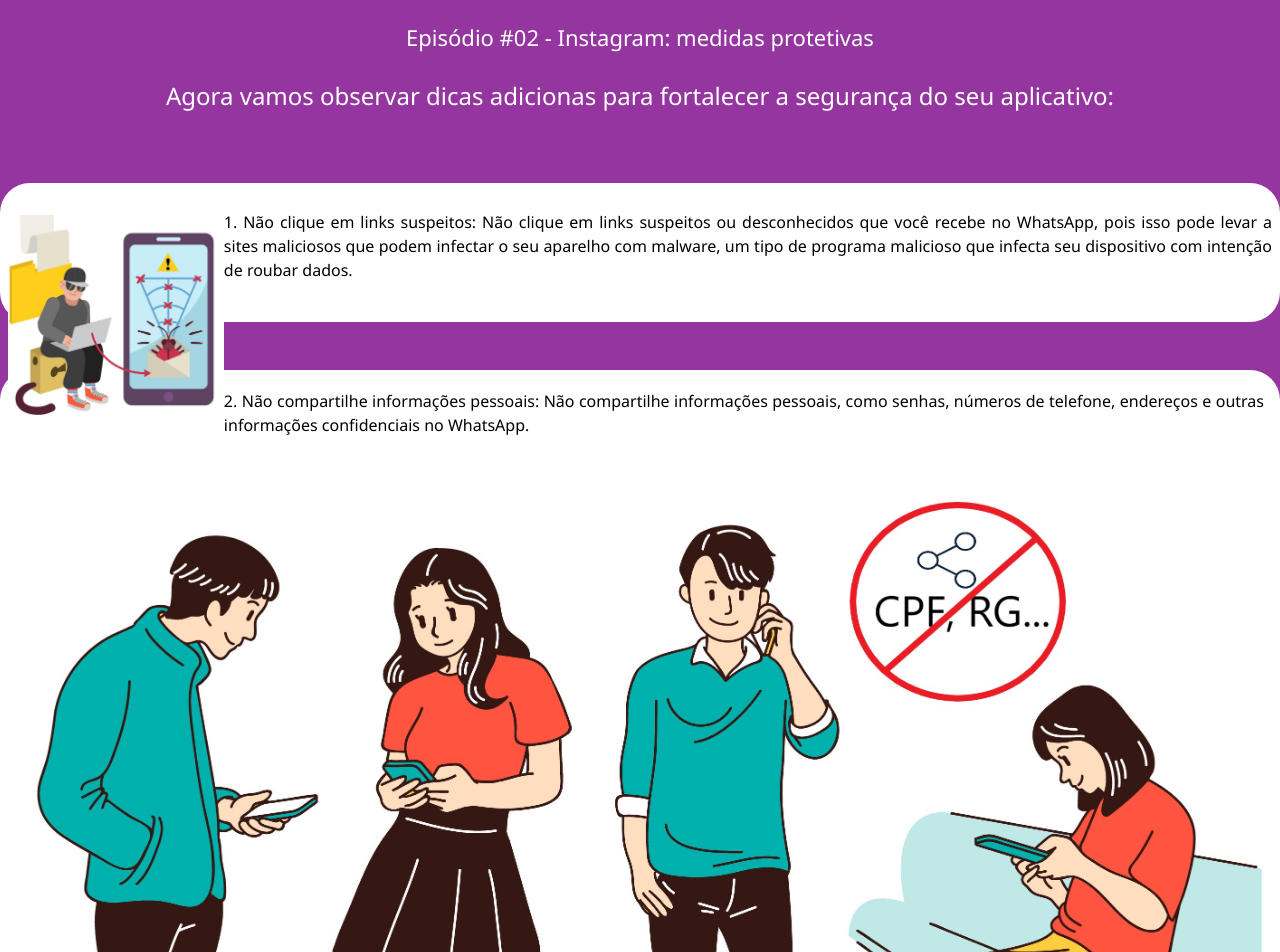
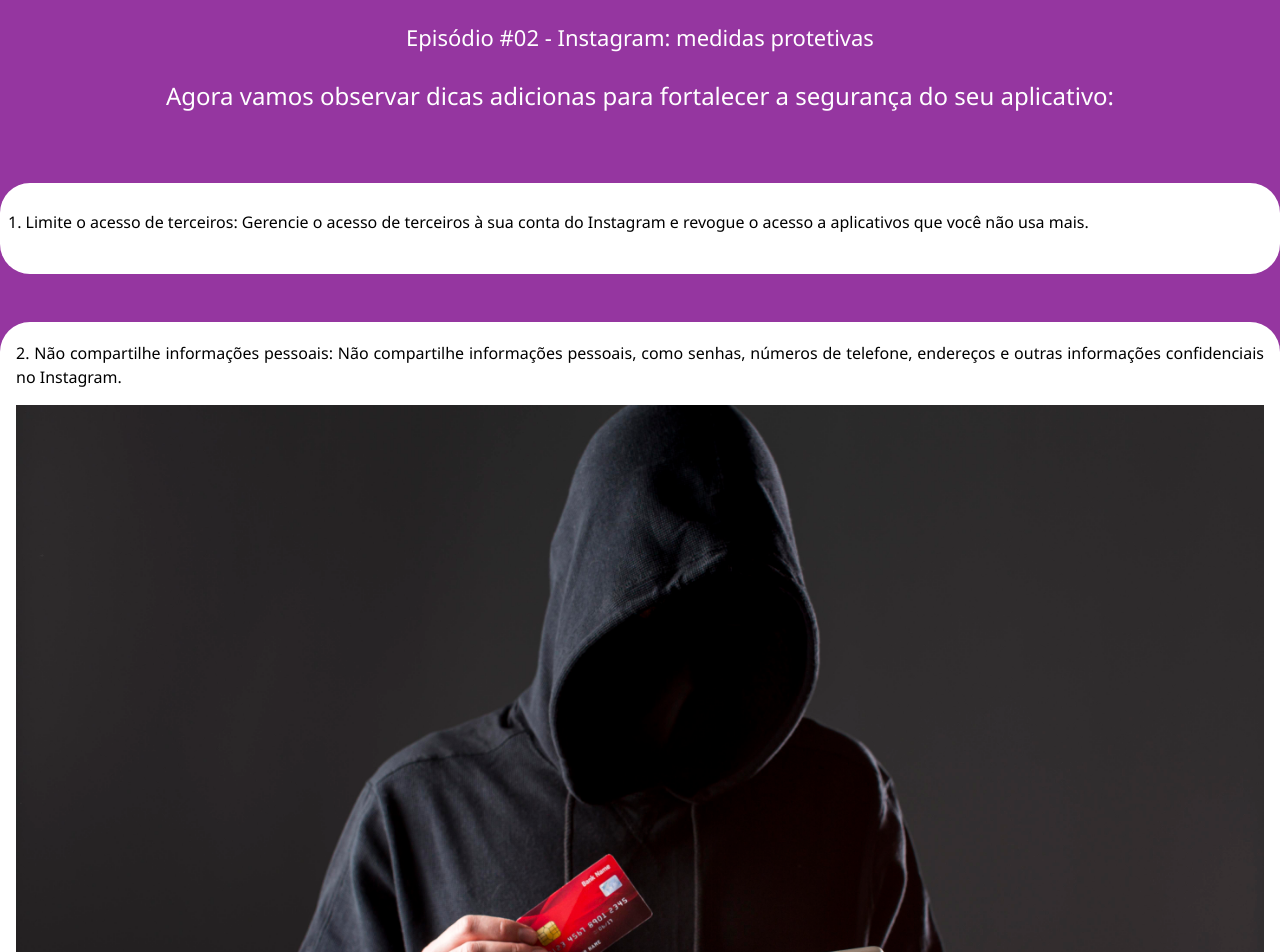
Before and after one commit to Andrengr0/Projeto-Material-Instrucional, a plain HTML site: page itela7.html in a window 1280 px wide. Shown: the top 952 px of the page. Drawn offline with nearby package versions, Linux system fonts and the light colour scheme.

Commit message:
corrections

```diff
--- a/itela7.html
+++ b/itela7.html
@@ -21,15 +21,14 @@
 
     <div class="box-write pt-4 pb-3 mt-5">
         <div class="p-2">
-            <img align="left" src="images/hacker_roubando_informacoes_celular.jpg" style="height: 200px;">
-            <p>1. Não clique em links suspeitos: Não clique em links suspeitos ou desconhecidos que você recebe no WhatsApp, pois isso pode levar a sites maliciosos que podem infectar o seu aparelho com malware, um tipo de programa malicioso que infecta seu dispositivo com intenção de roubar dados.</p>
+            <p>1. Limite o acesso de terceiros: Gerencie o acesso de terceiros à sua conta do Instagram e revogue o acesso a aplicativos que você não usa mais.</p>
          </div>
     </div><!-- box-write -->
 
     <div class="box-write p-3 pt-4 pb-3 mt-5">
         <div>
-            <p>2. Não compartilhe informações pessoais: Não compartilhe informações pessoais, como senhas, números de telefone, endereços e outras informações confidenciais no WhatsApp.</p>
-            <img src="images/jovens no celular.jpg" style="height: auto; max-width: 100%;">
+            <p>2. Não compartilhe informações pessoais: Não compartilhe informações pessoais, como senhas, números de telefone, endereços e outras informações confidenciais no Instagram.</p>
+            <img src="images/vista-frontal-do-hacker.jpg" style="border: 30px; height: auto; max-width: 100%;">
          </div>
     </div><!-- box-write -->
 
@@ -37,6 +36,12 @@
         <div class="row p-2">
             <p class="col-7">3. Evite utilizar seu aparelho em redes WI-FI públicas, pois elas tem livre acesso a qualquer pessoa, e pessoas mal-intencionadas podem se aproveitar disso.</p>
             <img class="col-5" src="images/simbolo_wifi_free2.png" style="height: auto; max-width: 50%;">
+         </div>
+    </div><!-- box-write -->
+
+    <div class="box-write pt-4 pb-3 mt-5">
+        <div class="p-2">
+            <p>4. Tenha cuidado ao clicar em links: Não clique em links suspeitos ou desconhecidos que você recebe no Instagram, pois isso pode levar a sites maliciosos que podem infectar seu dispositivo com malware.</p>
          </div>
     </div><!-- box-write -->
 
```
